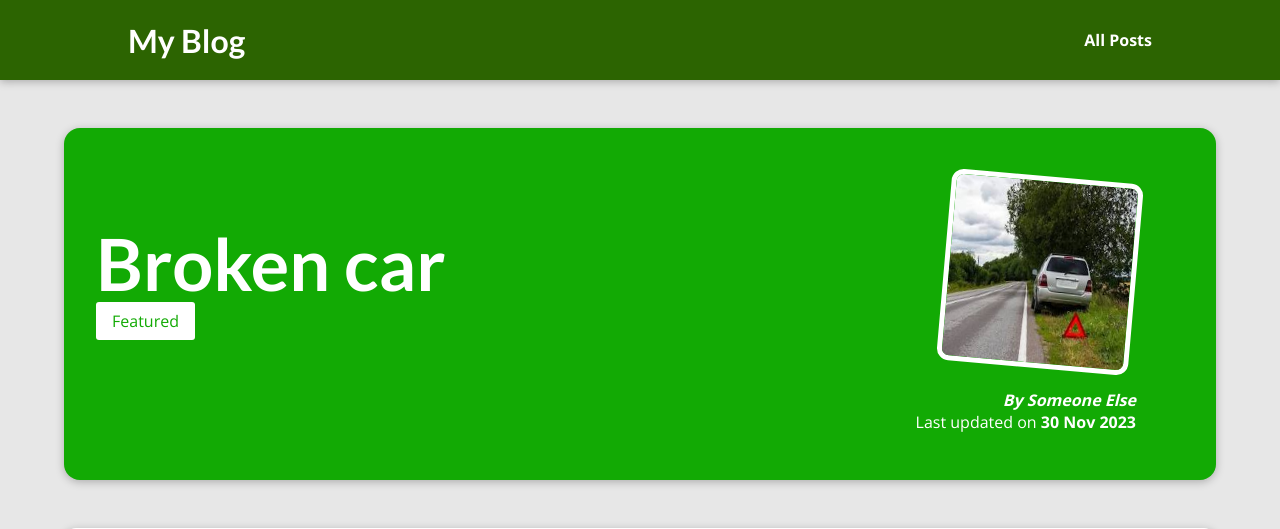
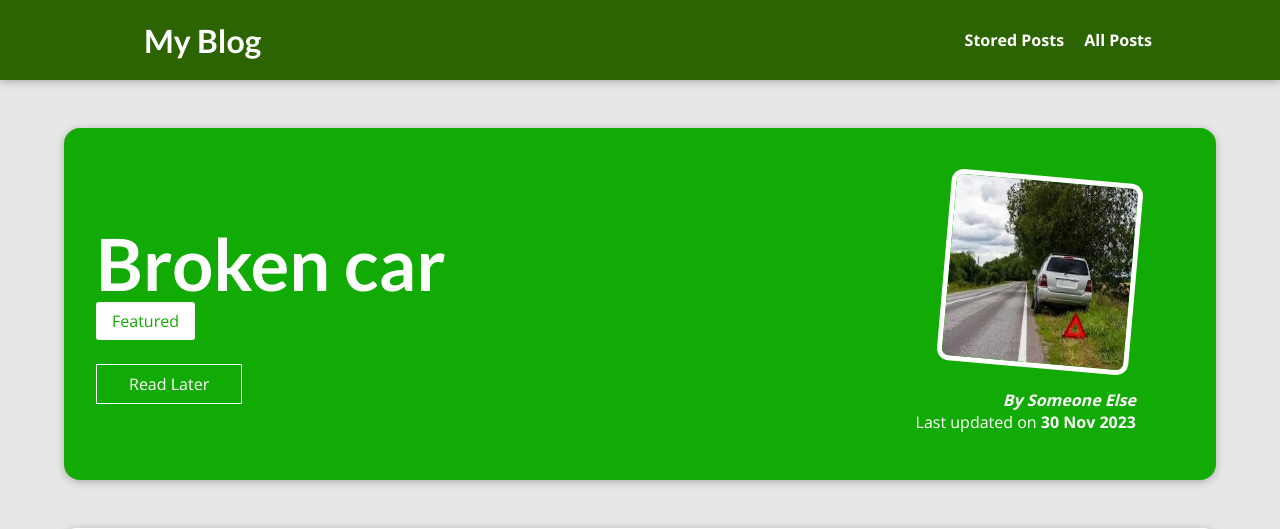
Before and after one commit to jaroslavhradsky/Django-Education, a Django app: a page that uses my_site/templates/base.html in a window 1280 px wide. Shown: the top 529 px of the page. Run offline with Django 4.2, Linux system fonts and the light colour scheme; data comes from the database, SQL or seed files in the repository; both versions use the stored data as it was after the commit.

Commit message:
blog - read later feature

```diff
--- a/my_site/blog/static/blog/post-detail.css
+++ b/my_site/blog/static/blog/post-detail.css
@@ -55,6 +55,25 @@ body {
 
   #summary time {
     font-weight: bold;
+  }
+
+  #read-later {
+    margin: 2rem 0;
+  }
+
+  #read-later button {
+    background-color: transparent;
+    border: 1px solid white;
+    padding: 0.5rem 2rem;
+    font: inherit;
+    color: white;
+    cursor: pointer;
+  }
+
+  #read-later button:hover,
+  #read-later button:active {
+    background-color: white;
+    color: #0b7701;
   }
 
   main {
--- a/my_site/blog/templates/blog/post-detail.html
+++ b/my_site/blog/templates/blog/post-detail.html
@@ -25,8 +25,23 @@
             {% for tag in post_tags %}
                 <span class="tag">{{ tag.caption }}</span>
             {% endfor%}
+        </div>
+
+        <div id="read-later">
+            <form action="{% url "read-later" %}" method="POST">
+                {% csrf_token%}
+                <input type="hidden" value="{{ post.id }}" name="post_id">
+                <button>
+                    {% if saved_for_later %}
+                        Remove from Read Later list
+                    {% else %}
+                        Read Later
+                    {% endif %}
+                </button>
+            </form>
 
         </div>
+
         <article>
             {% comment %} <img src="{% static 'blog/images/'|add:post.image_name %}" alt="Post Title" /> {% endcomment %}
             <img src="{{ post.image.url }}" alt="Post Title" />
--- a/my_site/blog/urls.py
+++ b/my_site/blog/urls.py
@@ -8,4 +8,5 @@ urlpatterns = [
     path('posts', views.AllPostsView.as_view(), name='posts-page'),
     #path('posts/<slug:slug>', views.post_detail, name='post-detail-page'), # /posts/my-first-post
     path('posts/<slug:slug>', views.SinglePostView.as_view(), name='post-detail-page'),
+    path('read-later', views.ReadLaterView.as_view(), name='read-later'),
 ]
--- a/my_site/blog/views.py
+++ b/my_site/blog/views.py
@@ -75,13 +75,24 @@ def posts(request):
 '''
 
 class SinglePostView(View):
+    def is_stored_post(self, request, post_id):
+        stored_posts = request.session.get('stored_posts')
+        if stored_posts is not None:
+            is_saved_for_later = post_id in stored_posts
+        else:
+            is_saved_for_later = False
+
+        return is_saved_for_later
+
+
     def get(self, request, slug):
         post = Post.objects.get(slug=slug)
         context = {
             'post': post,
             'post_tags': post.tags.all(),
             'comment_form': CommentForm(),
-            'comments': post.comments.all().order_by('-id')
+            'comments': post.comments.all().order_by('-id'),
+            'saved_for_later' : self.is_stored_post(request, post.id),
         }
         return render(request, 'blog/post-detail.html', context)
 
@@ -99,7 +110,8 @@ class SinglePostView(View):
         context = {
             'post': post,
             'post_tags': post.tags.all(),
-            'comment_form': comment_form
+            'comment_form': comment_form,
+            'saved_for_later' : self.is_stored_post(request, post.id),
         }
         return render(request, 'blog/post-detail.html', context)
 
@@ -130,3 +142,37 @@ def post_detail(request, slug):
         'post_tags' : identified_post.tags.all()
     })
 '''
+
+class ReadLaterView(View):
+    def get(self, request):
+        stored_posts = request.session.get('stored_posts')
+
+        context = {}
+
+        if stored_posts is None or len(stored_posts) == 0:
+            context['posts'] = []
+            context['has_posts'] = False
+        else:
+            posts = Post.objects.filter(id__in=stored_posts)
+            context['posts'] = posts
+            context['has_posts'] = True
+
+        return render(request, 'blog/stored-posts.html', context)
+
+
+    def post(self, request):
+        stored_posts = request.session.get('stored_posts')
+
+        if stored_posts is None:
+            stored_posts = []
+
+        post_id = int(request.POST['post_id'])
+
+        if post_id not in stored_posts:
+            stored_posts.append(post_id)
+            request.session['stored_posts'] = stored_posts
+        else:
+            stored_posts.remove(post_id)
+            request.session['stored_posts'] = stored_posts
+
+        return HttpResponseRedirect('/')
--- a/my_site/static/app.css
+++ b/my_site/static/app.css
@@ -35,6 +35,7 @@ h3 {
   text-decoration: none;
   color: white;
   font-weight: bold;
+  margin-left: 1rem;
 }
 
 #main-navigation a:hover,
--- a/my_site/templates/base.html
+++ b/my_site/templates/base.html
@@ -13,6 +13,7 @@
     <header id="main-navigation">
         <h1><a href="{% url 'index-page'%}">My Blog</a></h1>
         <nav>
+            <a href="{% url 'read-later'%}">Stored Posts</a>
             <a href="{% url 'posts-page'%}">All Posts</a>
         </nav>
     </header>
```
Also changed, not shown: my_site/blog/static/blog/stored-posts.css (added, +39 -0 lines), my_site/blog/templates/blog/stored-posts.html (added, +24 -0 lines), my_site/db.sqlite3.
